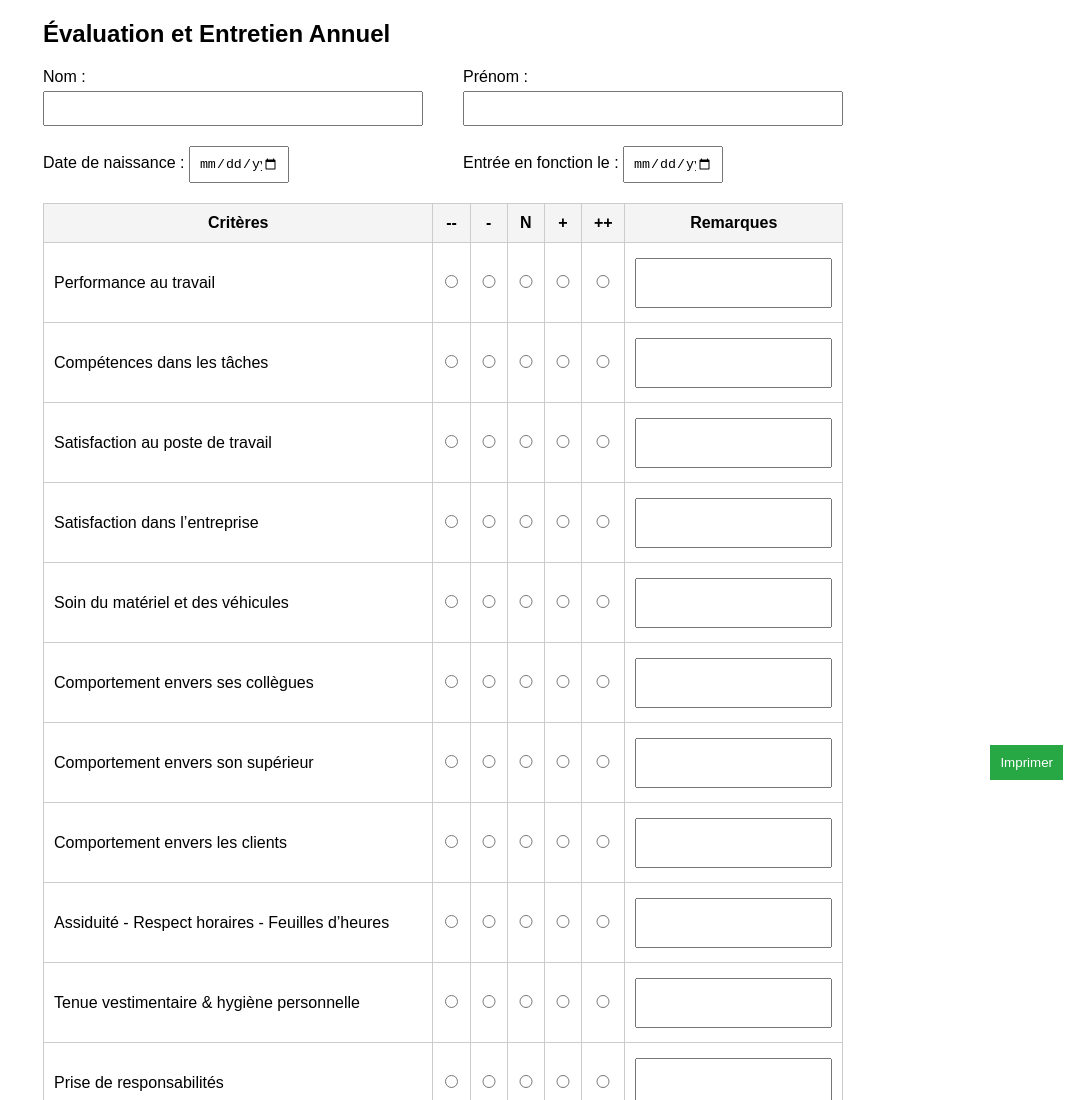
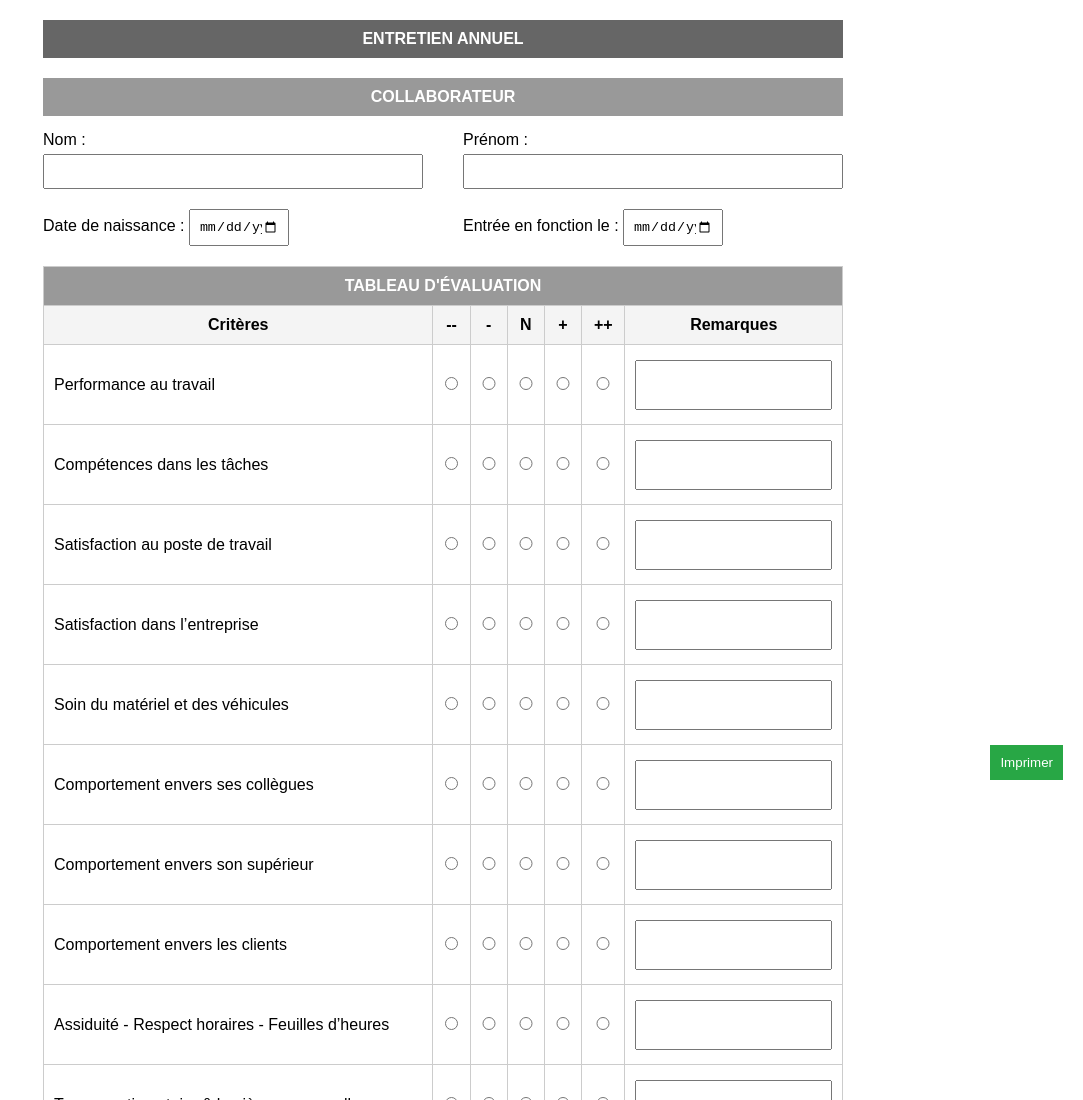
Before and after one commit to drakax1/entretien, a plain HTML site: page index.html in a window 1280 px wide. Shown: the top 1100 px of the page, without its empty margins (197-1280 px from the left). Drawn offline with Linux system fonts and the light colour scheme.

Commit message:
Update index.html

```diff
--- a/index.html
+++ b/index.html
@@ -118,17 +118,45 @@
         display: none !important;
       }
     }
+    /* Titre "ENTRETIEN ANNUEL" */
+    #entretien-annuel-title {
+      background-color: #666; /* Gris foncé */
+      color: white;
+      text-align: center;
+      text-transform: uppercase;
+      padding: 10px;
+      font-weight: bold;
+      margin-bottom: 20px;
+    }
+    /* Titre "COLLABORATEUR" */
+    #collaborateur-title {
+      background-color: #999; /* Gris clair */
+      color: white;
+      text-align: center;
+      text-transform: uppercase;
+      padding: 10px;
+      font-weight: bold;
+      margin-bottom: 15px;
+    }
+    /* Titre du tableau "TABLEAU D'ÉVALUATION" : on supprime le style précédent et on applique le même que pour COLLABORATEUR */
+    #tableau-title td {
+      background-color: #999; /* Même gris que "COLLABORATEUR" */
+      color: white;
+      text-align: center;
+      text-transform: uppercase;
+      padding: 10px;
+      font-weight: bold;
+      vertical-align: middle;
+    }
   </style>
   <script>
     function imprimerPage() {
       window.print();
     }
-
     function autoResizeTextarea(el) {
       el.style.height = 'auto';
       el.style.height = (el.scrollHeight) + 'px';
     }
-
     function updateDecisionNumbers() {
       const decisions = document.querySelectorAll('#decisions .decision-item');
       decisions.forEach((item, index) => {
@@ -146,7 +174,6 @@
         }
       });
     }
-
     function addDecision() {
       const container = document.getElementById('decisions');
       const currentCount = container.querySelectorAll('.decision-item').length;
@@ -164,7 +191,6 @@
       container.insertBefore(decisionDiv, document.getElementById('decision-controls'));
       updateDecisionNumbers();
     }
-
     function removeDecision() {
       const container = document.getElementById('decisions');
       const decisions = container.querySelectorAll('.decision-item');
@@ -175,7 +201,6 @@
         alert("La première décision ne peut pas être supprimée.");
       }
     }
-
     document.addEventListener("DOMContentLoaded", function() {
       document.querySelectorAll("textarea").forEach(textarea => {
         textarea.addEventListener("input", function() {
@@ -187,7 +212,13 @@
 </head>
 <body>
   <div class="container">
-        <h2>Évaluation et Entretien Annuel</h2>
+    <!-- Titre "ENTRETIEN ANNUEL" -->
+    <div id="entretien-annuel-title">ENTRETIEN ANNUEL</div>
+
+    <!-- Titre "COLLABORATEUR" -->
+    <div id="collaborateur-title">COLLABORATEUR</div>
+
+    <!-- Informations collaborateur -->
     <div id="informations-personnelles" class="inline">
       <label>Nom : <input type="text" name="nom"></label>
       <label>Prénom : <input type="text" name="prenom"></label>
@@ -197,7 +228,11 @@
       <label>Entrée en fonction le : <input type="date" name="entree_fonction"></label>
     </div>
 
+    <!-- Tableau d'évaluation -->
     <table id="criteres-evaluation">
+      <tr id="tableau-title">
+        <td colspan="7">TABLEAU D'ÉVALUATION</td>
+      </tr>
       <tr>
         <th>Critères</th>
         <th>--</th>
@@ -221,7 +256,6 @@
           "Tenue vestimentaire & hygiène personnelle",
           "Prise de responsabilités"
         ];
-
         criteres.forEach((critere, index) => {
           document.write(`<tr>
               <td>${critere}</td>
```
Lines whose indentation alone changed are shown as unchanged.
